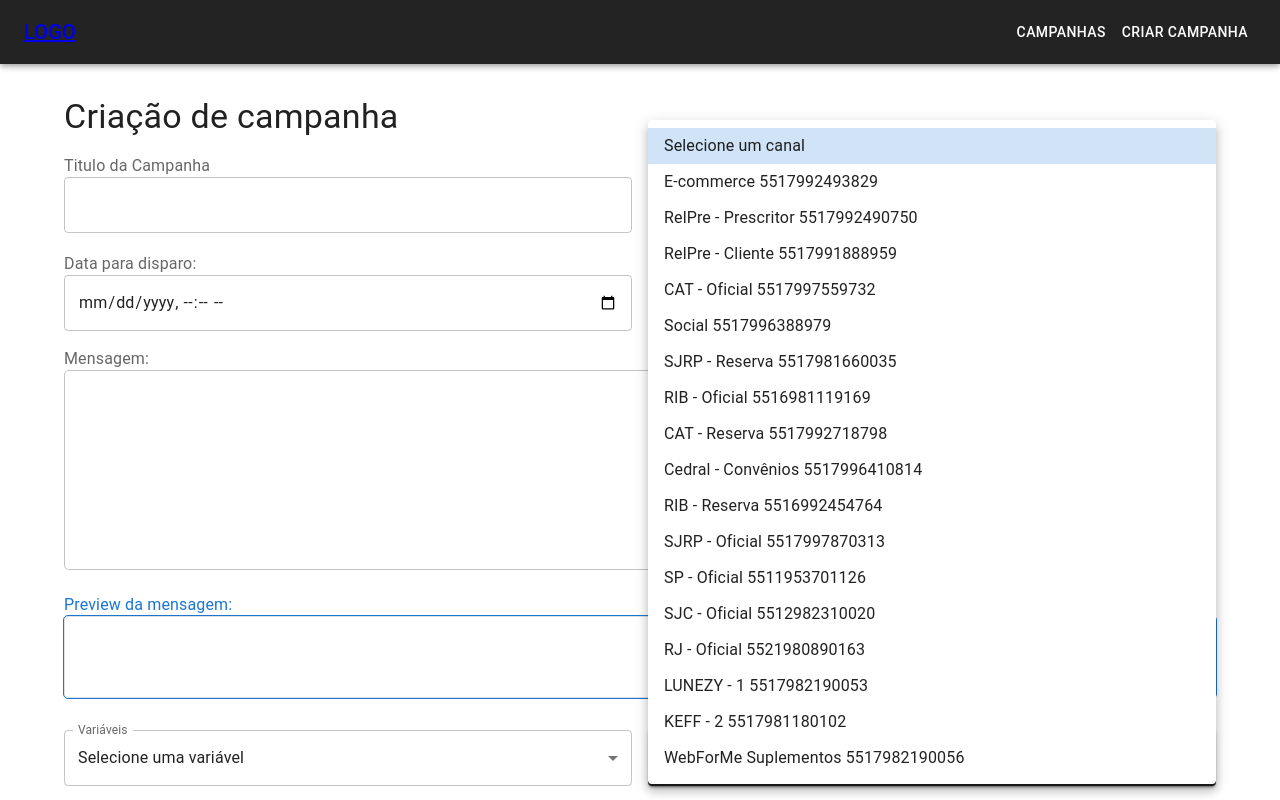
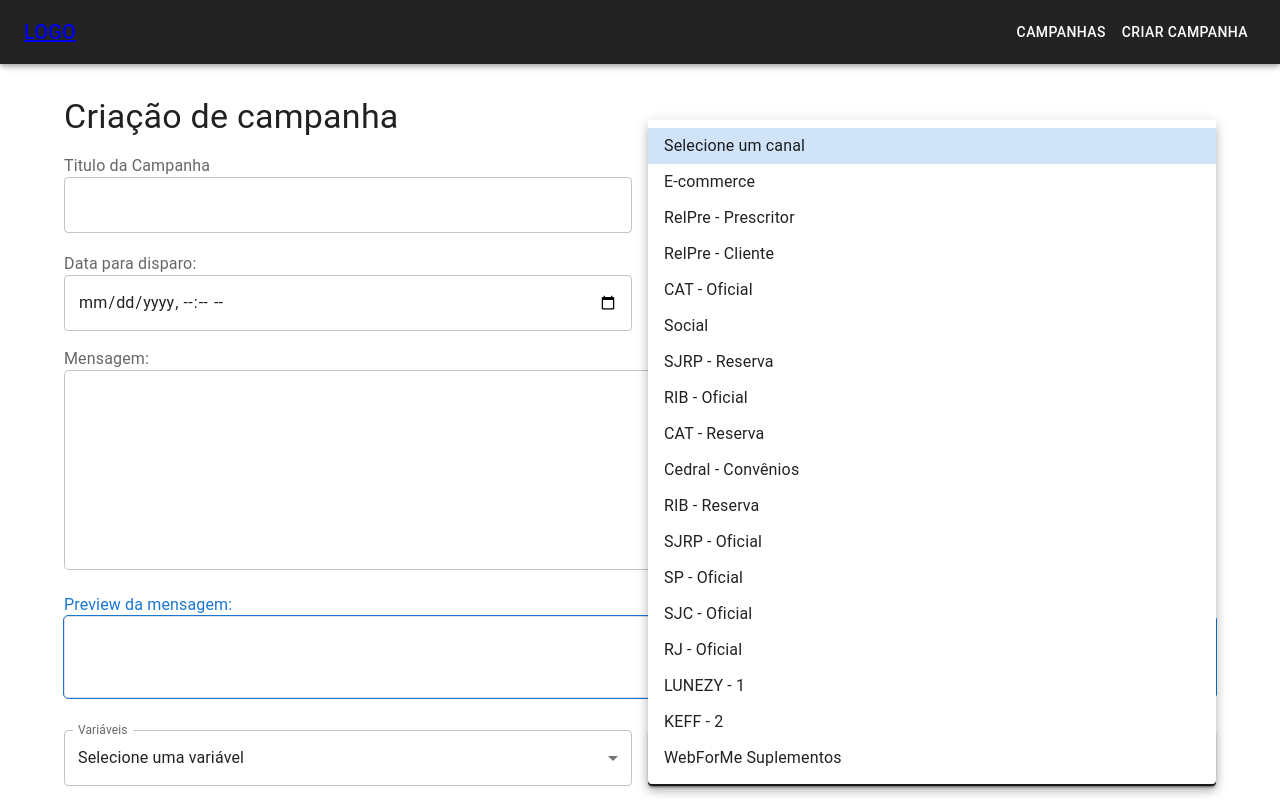
Before and after one commit to auggustus6/campaing-module-front, a React (Vite) app: page /campanhas/criar in a window 1280 px wide. Both pictures are taken after a click on the element "Selecione um canal". Shown: the top 800 px of the page. Built offline with nearby package versions, Linux system fonts and the light colour scheme.

Commit message:
chore: change session select

```diff
--- a/src/services/api.ts
+++ b/src/services/api.ts
@@ -1,8 +1,8 @@
 import axios from 'axios';
 
 const api = axios.create({
-  // baseURL: 'http://localhost:3333',
-  baseURL: 'https://api-campaign-module.azurewebsites.net/',
+  baseURL: 'http://localhost:3333',
+  // baseURL: 'https://api-campaign-module.azurewebsites.net/',
   // withCredentials: true,
 });
 
--- a/src/utils/constants.ts
+++ b/src/utils/constants.ts
@@ -10,21 +10,21 @@ export const PATHS = [
 ];
 
 export const CANAL = [
-  '  E-commerce    5517992493829',
-  'RelPre - Prescritor    5517992490750',
-  'RelPre - Cliente    5517991888959',
-  'CAT - Oficial    5517997559732',
-  'Social    5517996388979',
-  'SJRP - Reserva    5517981660035',
-  'RIB - Oficial    5516981119169',
-  'CAT - Reserva    5517992718798',
-  'Cedral - Convênios    5517996410814',
-  'RIB - Reserva    5516992454764',
-  'SJRP - Oficial    5517997870313',
-  'SP - Oficial    5511953701126',
-  'SJC - Oficial    5512982310020',
-  'RJ - Oficial    5521980890163',
-  'LUNEZY - 1    5517982190053',
-  'KEFF - 2    5517981180102',
-  'WebForMe Suplementos    5517982190056',
+  ['E-commerce', '5517992493829'],
+  ['RelPre - Prescritor', '5517992490750'],
+  ['RelPre - Cliente', '5517991888959'],
+  ['CAT - Oficial', '5517997559732'],
+  ['Social', '5517996388979'],
+  ['SJRP - Reserva', '5517981660035'],
+  ['RIB - Oficial', '5516981119169'],
+  ['CAT - Reserva', '5517992718798'],
+  ['Cedral - Convênios', '5517996410814'],
+  ['RIB - Reserva', '5516992454764'],
+  ['SJRP - Oficial', '5517997870313'],
+  ['SP - Oficial', '5511953701126'],
+  ['SJC - Oficial', '5512982310020'],
+  ['RJ - Oficial', '5521980890163'],
+  ['LUNEZY - 1', '5517982190053'],
+  ['KEFF - 2', '5517981180102'],
+  ['WebForMe Suplementos', '5517982190056'],
 ];
--- a/src/views/CreateCampanha/index.tsx
+++ b/src/views/CreateCampanha/index.tsx
@@ -198,8 +198,8 @@ export default function CreateCampanha() {
             >
               <MenuItem value={'select'}>Selecione um canal</MenuItem>
               {CANAL.map((option) => (
-                <MenuItem value={option} key={option}>
-                  {option}
+                <MenuItem value={option[1]} key={option[1]}>
+                  {option[0]}
                 </MenuItem>
               ))}
             </Select>
--- a/src/views/DetailsCampanha/index.tsx
+++ b/src/views/DetailsCampanha/index.tsx
@@ -34,10 +34,10 @@ export default function DetailsCampanha() {
     try {
       const result = await api.get(`/campaign/${id}`);
       const selectedSession = CANAL.find((c) =>
-        c.includes(result.data.session)
+        c[1].includes(result.data.session)
       );
 
-      result.data.session = selectedSession;
+      result.data.session = selectedSession?.[0];
 
       setData(result);
     } catch (error) {
--- a/src/views/EditCampanha/index.tsx
+++ b/src/views/EditCampanha/index.tsx
@@ -128,9 +128,7 @@ export default function EditCampanha() {
       try {
         const { data } = await api.get(`/campaign/${id}`);
 
-        const selectedSession = CANAL.find((c) => c.includes(data.session));
 
-        console.log(selectedSession, 'selectedSession');
 
         if (data) {
           reset({
@@ -142,7 +140,7 @@ export default function EditCampanha() {
             startDate: formatDate(data.startDate) as any,
             endDate: formatDate(data.endDate) as any,
             sendDelay: String(data.sendDelay) as any,
-            session: selectedSession,
+            session: data.session,
           });
         }
       } catch (error) {
@@ -215,8 +213,8 @@ export default function EditCampanha() {
               onChange={handleCanalSelect}
             >
               {CANAL.map((option) => (
-                <MenuItem value={option} key={option}>
-                  {option}
+                <MenuItem value={option[1]} key={option[1]}>
+                  {option[0]}
                 </MenuItem>
               ))}
             </Select>
```
